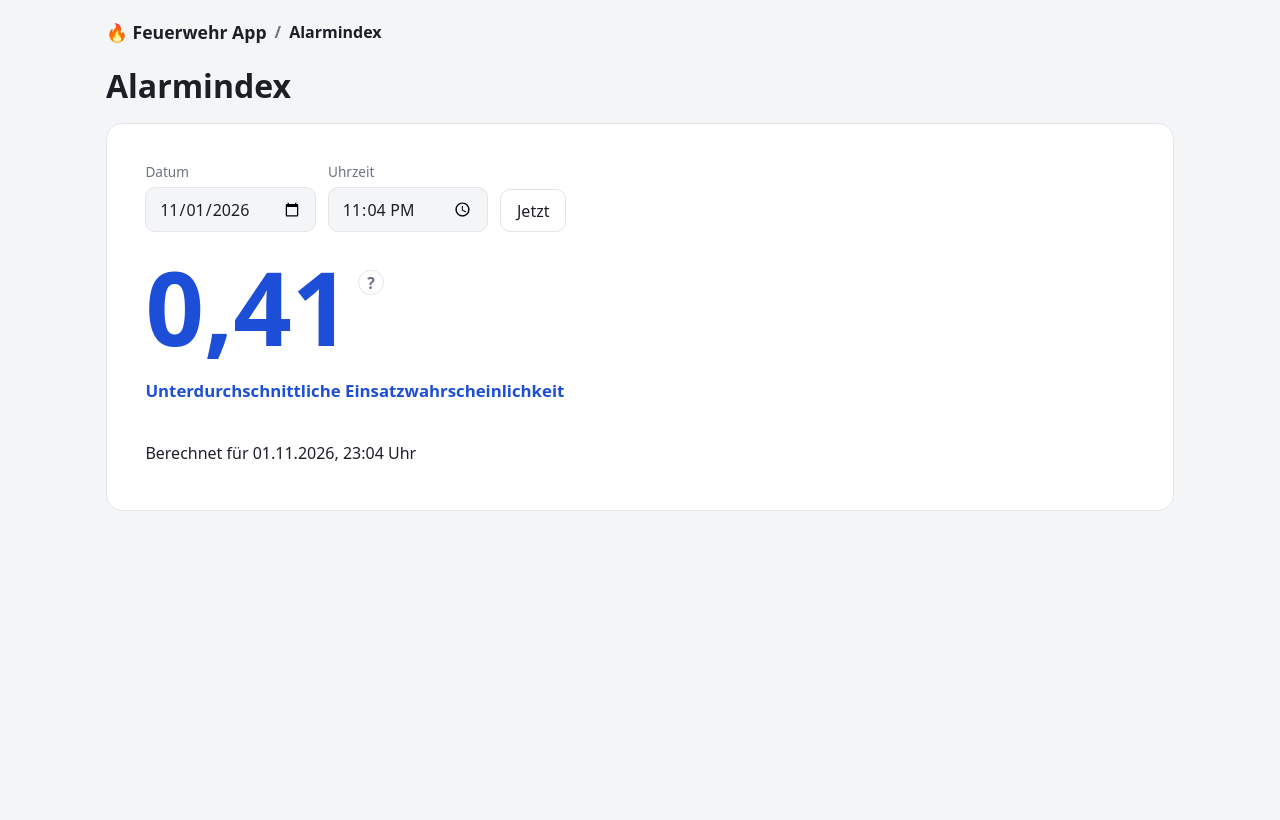
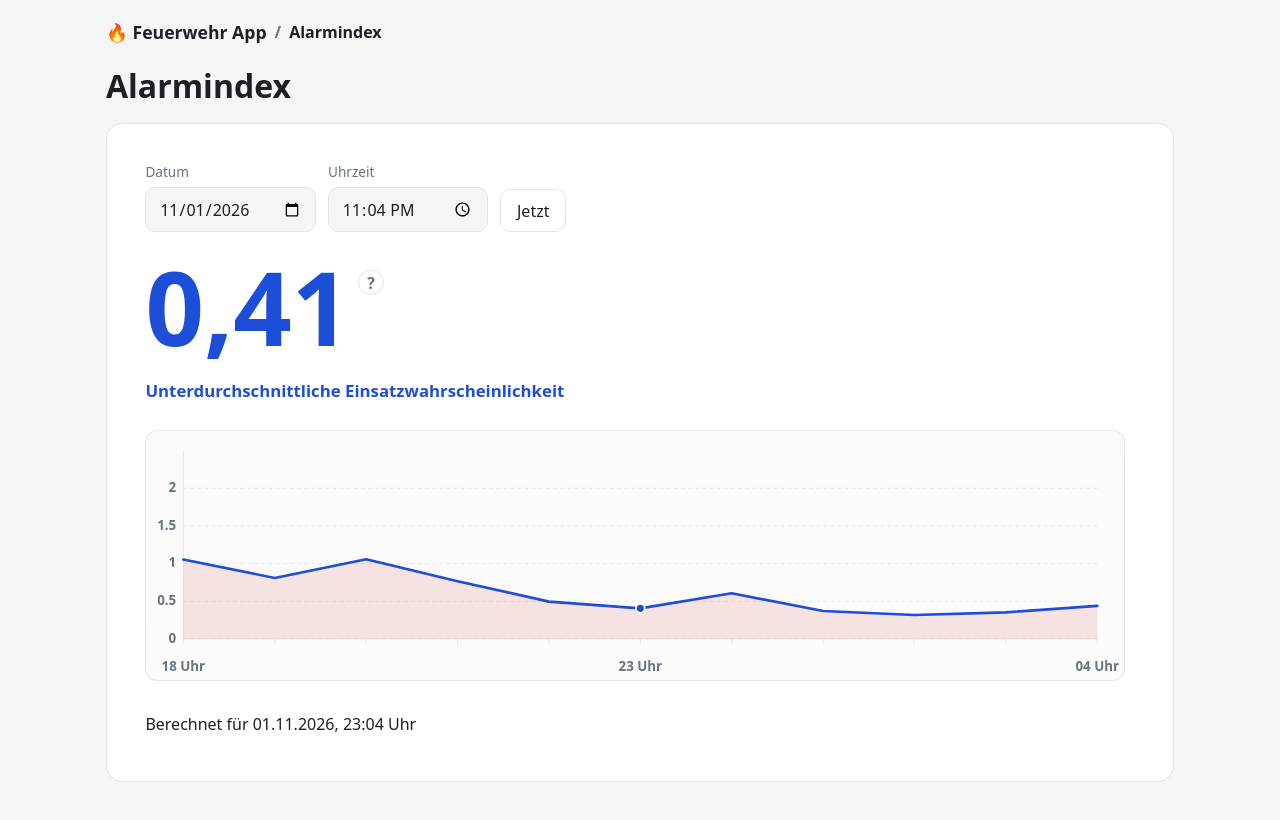
Before and after one commit to PatrickJurt/FeuerwehrApp, a React (Vite) app: page / in a window 1280 px wide. Both pictures are taken after a click on the button 504 px from the left and 164 px from the top of the page. Shown: the top 820 px of the page. Built offline with nearby package versions, Linux system fonts and the light colour scheme.

Commit message:
Enhance AlarmIndexTool with trend visualization; add styling for alarm trend components and update CSS for improved layout

```diff
--- a/src/features/einsaetze/components/AlarmIndexTool.tsx
+++ b/src/features/einsaetze/components/AlarmIndexTool.tsx
@@ -19,8 +19,32 @@ const alarmIndexHelpText =
   '1,3 bis < 2,0: erhöht\n' +
   '>= 2,0: deutlich erhöht'
 
+const HOUR_IN_MS = 60 * 60 * 1000
+const CHART_WIDTH = 1100
+const CHART_HEIGHT = 280
+const CHART_PADDING = { top: 22, right: 30, bottom: 46, left: 42 }
+
 interface AlarmIndexToolProps {
   operations: Operation[]
+}
+
+function buildTrendPoints(model: ReturnType<typeof buildAlarmIndexModel>, target: Date) {
+  return Array.from({ length: 11 }, (_, index) => {
+    const offsetHours = index - 5
+    const pointDate = new Date(target.getTime() + offsetHours * HOUR_IN_MS)
+    pointDate.setMinutes(0, 0, 0)
+    const value = computeAlarmIndexAt(model, pointDate)
+    return {
+      date: pointDate,
+      label: new Intl.DateTimeFormat('de-DE', {
+        day: '2-digit',
+        month: '2-digit',
+        hour: '2-digit',
+      }).format(pointDate),
+      value,
+      offsetHours,
+    }
+  })
 }
 
 export function AlarmIndexTool({ operations }: AlarmIndexToolProps) {
@@ -41,6 +65,34 @@ export function AlarmIndexTool({ operations }: AlarmIndexToolProps) {
 
   const index = useMemo(() => computeAlarmIndexAt(model, selectedDateTime), [model, selectedDateTime])
   const classification = classifyAlarmIndex(index)
+  const trendPoints = useMemo(
+    () => buildTrendPoints(model, selectedDateTime),
+    [model, selectedDateTime],
+  )
+
+  const trendMin = 0
+  const trendMax = useMemo(
+    () => Math.max(2, ...trendPoints.map((point) => point.value)) + 0.5,
+    [trendPoints],
+  )
+  const selectedTrendIndex = trendPoints.findIndex((point) => point.offsetHours === 0)
+
+  const trendPath = useMemo(() => {
+    const plotWidth = CHART_WIDTH - CHART_PADDING.left - CHART_PADDING.right
+    const plotHeight = CHART_HEIGHT - CHART_PADDING.top - CHART_PADDING.bottom
+    const range = Math.max(0.0001, trendMax - trendMin)
+
+    return trendPoints
+      .map((point, index) => {
+        const x = CHART_PADDING.left + (plotWidth * index) / (trendPoints.length - 1)
+        const y =
+          CHART_PADDING.top +
+          plotHeight -
+          ((point.value - trendMin) / range) * plotHeight
+        return `${index === 0 ? 'M' : 'L'} ${x} ${y}`
+      })
+      .join(' ')
+  }, [trendMax, trendMin, trendPoints])
 
   function handleNow(): void {
     const now = new Date()
@@ -83,6 +135,99 @@ export function AlarmIndexTool({ operations }: AlarmIndexToolProps) {
         </button>
       </div>
       <p className={`alarm-description is-${classification.band}`}>{classification.text}</p>
+      <div className="alarm-trend" aria-label="Alarmindex-Verlauf in den letzten und nächsten fünf Stunden">
+        <svg viewBox={`0 0 ${CHART_WIDTH} ${CHART_HEIGHT}`} width="100%" height={CHART_HEIGHT}>
+          <line
+            x1={CHART_PADDING.left}
+            x2={CHART_WIDTH - CHART_PADDING.right}
+            y1={CHART_HEIGHT - CHART_PADDING.bottom}
+            y2={CHART_HEIGHT - CHART_PADDING.bottom}
+            className="alarm-trend-axis"
+          />
+          <line
+            x1={CHART_PADDING.left}
+            x2={CHART_PADDING.left}
+            y1={CHART_PADDING.top}
+            y2={CHART_HEIGHT - CHART_PADDING.bottom}
+            className="alarm-trend-axis"
+          />
+          {[0, 0.5, 1, 1.5, 2].map((value) => {
+            if (value > trendMax) return null
+            const y =
+              CHART_PADDING.top +
+              ((CHART_HEIGHT - CHART_PADDING.top - CHART_PADDING.bottom) * (trendMax - value)) /
+                (trendMax - trendMin)
+            return (
+              <g key={value}>
+                <text
+                  x={CHART_PADDING.left - 8}
+                  y={y + 4}
+                  textAnchor="end"
+                  className="alarm-trend-label"
+                >
+                  {value.toFixed(1).replace('.0', '')}
+                </text>
+                <line
+                  x1={CHART_PADDING.left}
+                  x2={CHART_WIDTH - CHART_PADDING.right}
+                  y1={y}
+                  y2={y}
+                  className="alarm-trend-grid"
+                />
+              </g>
+            )
+          })}
+          <path
+            d={`${trendPath} L ${CHART_WIDTH - CHART_PADDING.right} ${CHART_HEIGHT - CHART_PADDING.bottom} L ${CHART_PADDING.left} ${CHART_HEIGHT - CHART_PADDING.bottom} Z`}
+            className="alarm-trend-area"
+          />
+          <path d={trendPath} className={`alarm-trend-line is-${classification.band}`} />
+          {trendPoints.map((point, index) => {
+            const x = CHART_PADDING.left + ((CHART_WIDTH - CHART_PADDING.left - CHART_PADDING.right) * index) / (trendPoints.length - 1)
+            const y =
+              CHART_PADDING.top +
+              (CHART_HEIGHT - CHART_PADDING.top - CHART_PADDING.bottom) -
+              ((point.value - trendMin) / Math.max(0.0001, trendMax - trendMin)) *
+                (CHART_HEIGHT - CHART_PADDING.top - CHART_PADDING.bottom)
+            const isSelected = index === selectedTrendIndex
+            return (
+              <g key={`${point.label}-${index}`}>
+                <line
+                  x1={x}
+                  x2={x}
+                  y1={CHART_HEIGHT - CHART_PADDING.bottom}
+                  y2={CHART_HEIGHT - CHART_PADDING.bottom + 6}
+                  className="alarm-trend-axis"
+                />
+                {isSelected ? (
+                  <circle cx={x} cy={y} r={5} className={`alarm-trend-point is-${classification.band}`} />
+                ) : null}
+              </g>
+            )
+          })}
+          {trendPoints.map((point, index) => {
+            const x = CHART_PADDING.left + ((CHART_WIDTH - CHART_PADDING.left - CHART_PADDING.right) * index) / (trendPoints.length - 1)
+            const isLabelPoint = index === 0 || index === 5 || index === 10
+            if (!isLabelPoint) return null
+
+            const label = point.date.toLocaleTimeString('de-DE', {
+              hour: '2-digit',
+            })
+
+            return (
+              <text
+                key={`${point.label}-label-${index}`}
+                x={x}
+                y={CHART_HEIGHT - 10}
+                textAnchor="middle"
+                className="alarm-trend-label"
+              >
+                {label}
+              </text>
+            )
+          })}
+        </svg>
+      </div>
       <p className="count">Berechnet für {formatDateTime(selectedDateTime)}</p>
     </section>
   )
--- a/src/index.css
+++ b/src/index.css
@@ -227,6 +227,69 @@ input {
   align-items: flex-start;
   gap: 0.5rem;
 }
+.alarm-trend {
+  width: min(100%, 980px);
+  margin-top: 0.25rem;
+}
+.alarm-trend svg {
+  display: block;
+  width: 100%;
+  height: auto;
+  background: linear-gradient(180deg, rgb(0 0 0 / 0.02), rgb(0 0 0 / 0.01));
+  border: 1px solid var(--border);
+  border-radius: 12px;
+}
+.alarm-trend-area {
+  fill: rgba(214, 40, 40, 0.12);
+}
+.alarm-trend-line {
+  fill: none;
+  stroke-width: 3;
+  stroke-linecap: round;
+  stroke-linejoin: round;
+}
+.alarm-trend-line.is-low {
+  stroke: var(--alarm-low);
+}
+.alarm-trend-line.is-normal {
+  stroke: var(--alarm-normal);
+}
+.alarm-trend-line.is-elevated {
+  stroke: var(--alarm-elevated);
+}
+.alarm-trend-line.is-high {
+  stroke: var(--alarm-high);
+}
+.alarm-trend-axis {
+  stroke: var(--border);
+  stroke-width: 1;
+}
+.alarm-trend-grid {
+  stroke: var(--border);
+  stroke-width: 1;
+  stroke-dasharray: 4 4;
+}
+.alarm-trend-point {
+  stroke: var(--card);
+  stroke-width: 2;
+}
+.alarm-trend-point.is-low {
+  fill: var(--alarm-low);
+}
+.alarm-trend-point.is-normal {
+  fill: var(--alarm-normal);
+}
+.alarm-trend-point.is-elevated {
+  fill: var(--alarm-elevated);
+}
+.alarm-trend-point.is-high {
+  fill: var(--alarm-high);
+}
+.alarm-trend-label {
+  fill: var(--muted);
+  font-size: 15px;
+  font-weight: 700;
+}
 .alarm-info {
   margin-top: 1.35rem;
   width: 1.6rem;
```
